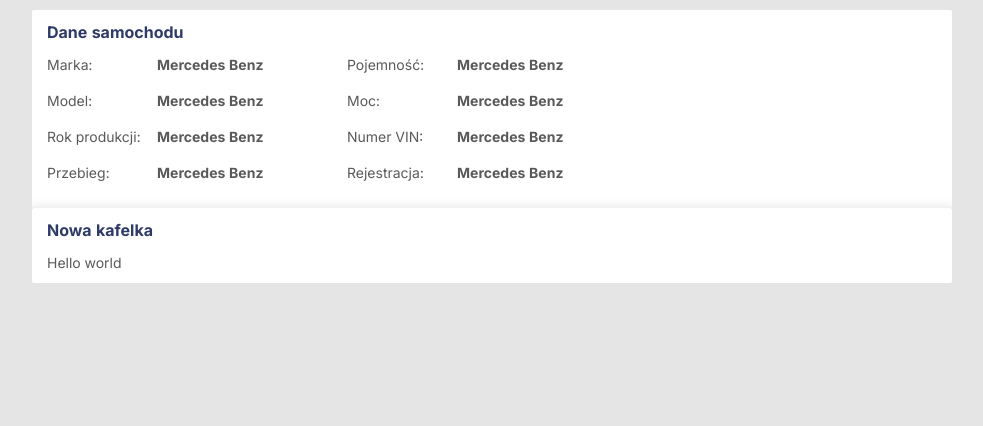
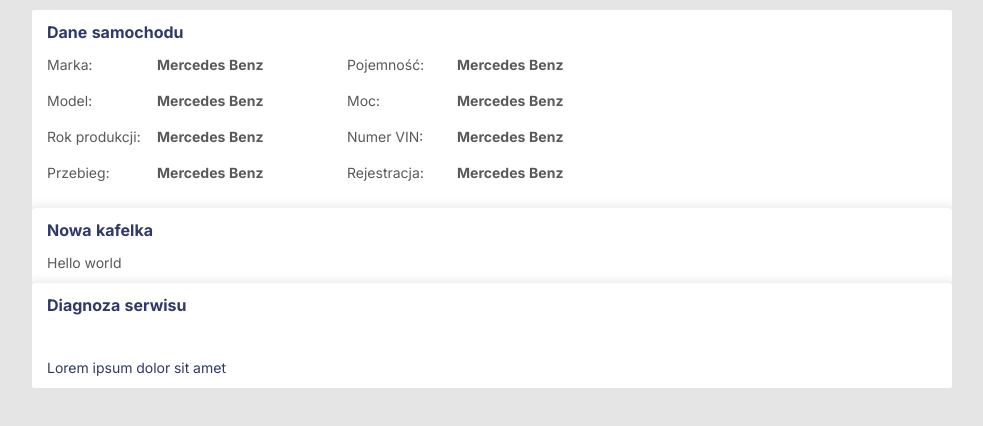
Before and after one commit to Andrzej-Marek/car_service_base, a React app: page / in a window 1280 px wide. Shown: the top 426 px of the page, without its empty margins (148-1131 px from the left). Built offline with nearby package versions, Linux system fonts and the light colour scheme; the HTML template or start-up script is replaced by a standard one.

Commit message:
feat/create-diagnosis-tile

```diff
--- /dev/null
+++ b/src/components/Lists/BasicDescriptionList/BasicDescriptionList.tsx
@@ -0,0 +1,24 @@
+import React, { FC } from "react";
+import styled from "styled-components";
+
+interface OwnProps {
+    description: string
+}
+
+type Props = OwnProps;
+
+const BasicDescriptionList: FC<Props> = ({description}) => {
+
+    return (
+        <Wrapper>
+            {description}
+        </Wrapper>
+    )
+}
+
+const Wrapper = styled.div`
+    color: ${({theme}) => theme.color.primaryBlue};
+    margin-top: 30px;
+`;
+
+export default BasicDescriptionList;
--- a/src/components/index.ts
+++ b/src/components/index.ts
@@ -11,3 +11,4 @@ export { default as ContentTile } from "./Tiles/ContentTile/ContentTile";
 // Lists
 
 export { default as CarDetailsList } from "./Lists/CarDetailsList/CarDetailsList";
+export { default as BasicDescriptionList } from "./Lists/BasicDescriptionList/BasicDescriptionList";
--- a/src/containers/ServiceDetails/ServiceDetails.tsx
+++ b/src/containers/ServiceDetails/ServiceDetails.tsx
@@ -1,6 +1,7 @@
 import React, { FC } from "react";
 import { CarDetailsList, ContentTile } from "@/components";
 import styled from "styled-components";
+import { BasicDescriptionList } from "@/components";
 
 interface OwnProps {}
 
@@ -15,6 +16,9 @@ const ServiceDetails: FC<Props> = () => {
             <ContentTile title="Nowa kafelka">
                 <div>Hello world</div>
             </ContentTile>
+            <ContentTile title="Diagnoza serwisu">
+                <BasicDescriptionList description="Lorem ipsum dolor sit amet"/>
+            </ContentTile>
         </Wrapper>
     );
 };
```
